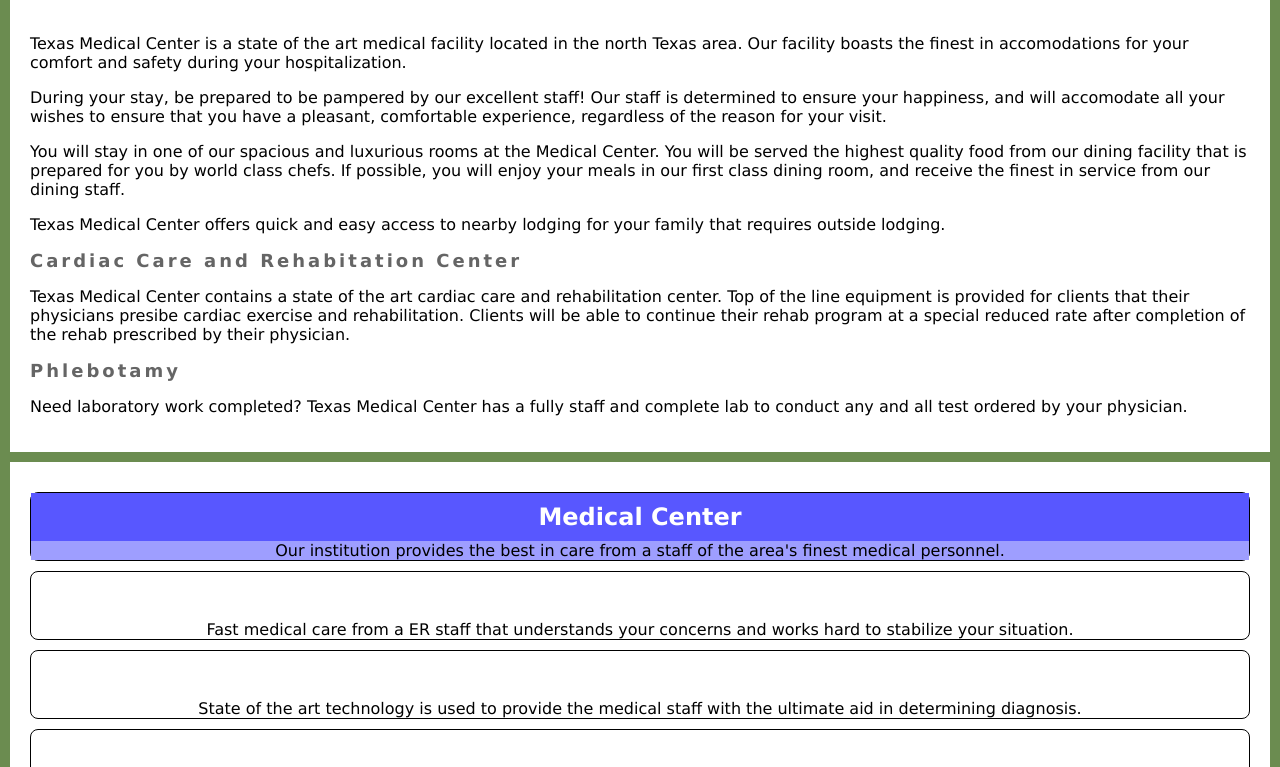
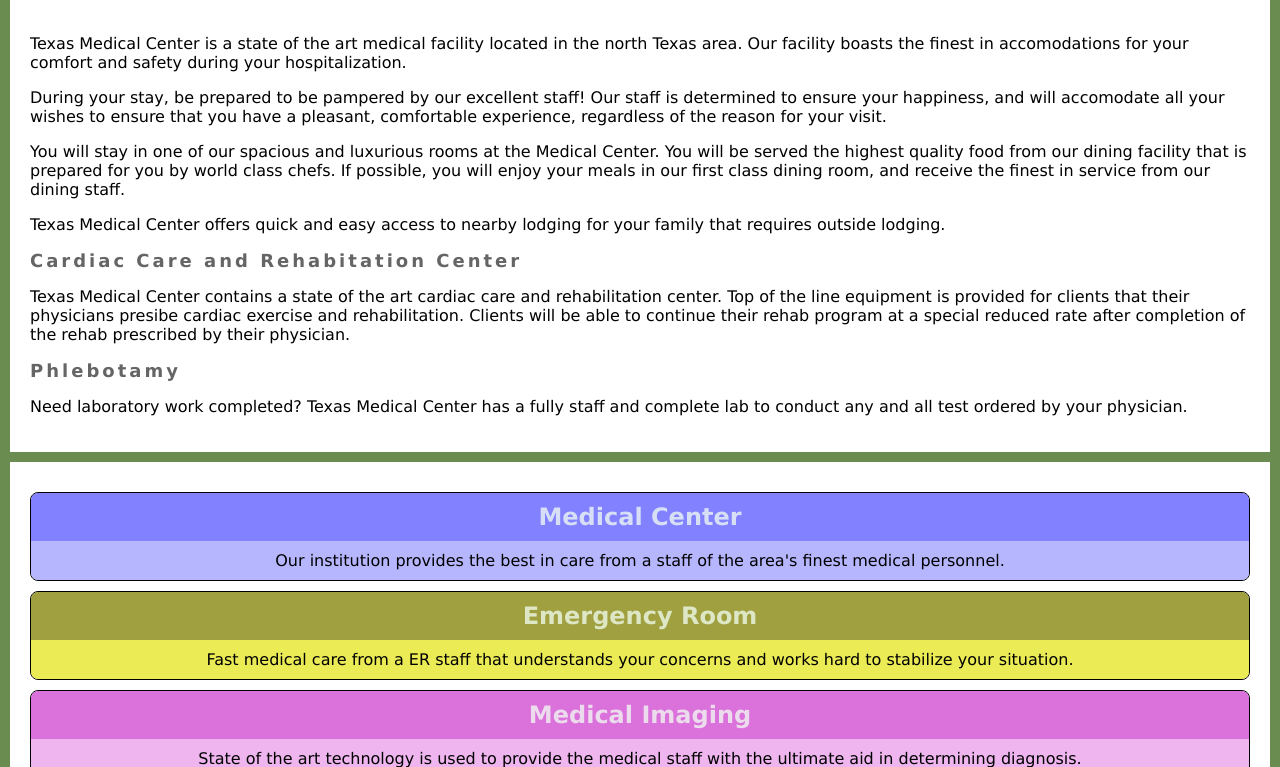
Before and after one commit to rla999/WebDev-Project-8-Modern, a plain HTML site: page index.html in a window 1280 px wide. Shown: the part 185-952 px from the top of the page. Drawn offline with Linux system fonts and the light colour scheme.

Commit message:
Aside styling

```diff
--- a/css/styles.css
+++ b/css/styles.css
@@ -73,7 +73,6 @@ aside {
   color: #415234;
 }
 
-
 @media screen and (min-width: 768px) {
   .horizontal ul {
     flex-direction: row;
@@ -88,7 +87,7 @@ aside {
     border-right: 1px solid #fff;
     border-left: 1px solid #fff;
     /* border-radius: 10px; */
-    box-shadow: inset 5px -5px 20px 0px rgba(0, 0, 0, 0.25);
+    box-shadow: inset 5px -5px 20px 0px rgbaa(0, 0, 0, 0.25, 0.75);
     display: flex;
     position: relative;
   }
@@ -129,6 +128,7 @@ aside > div {
   border: 1px solid black;
   border-radius: 8px;
   margin: 10px 0;
+  overflow: hidden;
 }
 
 aside {
@@ -145,18 +145,44 @@ aside h1 {
 
 aside p {
   margin: 0;
+  padding: 10px;
   text-align: center;
 }
 
 #div1 h1 {
-  background: #5857ff;
-  color: #fff;
-  margin: 0;
+  background-color: rgba(88, 87, 255, 0.75);
+  color: rgba(241, 255, 241, 0.75);
 }
 
 #div1 p {
-  background: #9e9eff;
-  margin: 0;
+  background-color: rgba(158, 158, 255, 0.75);
+}
+
+#div2 h1 {
+  background-color: rgba(128, 128, 0, 0.75);
+  color: rgba(241, 255, 241, 0.75);
+}
+
+#div2 p {
+  background-color: rgba(228, 228, 30, 0.75);
+}
+
+#div3 h1 {
+  background-color: rgba(207, 66, 207, 0.75);
+  color: rgba(241, 255, 241, 0.75);
+}
+
+#div3 p {
+  background-color: rgba(232, 156, 232, 0.75);
+}
+
+#div4 h1 {
+  background-color: rgba(103, 160, 103, 0.75);
+  color: rgba(241, 255, 241, 0.75);
+}
+
+#div4 p {
+  background-color: rgba(172, 204, 172, 0.75);
 }
 
 /* aside end */
```
